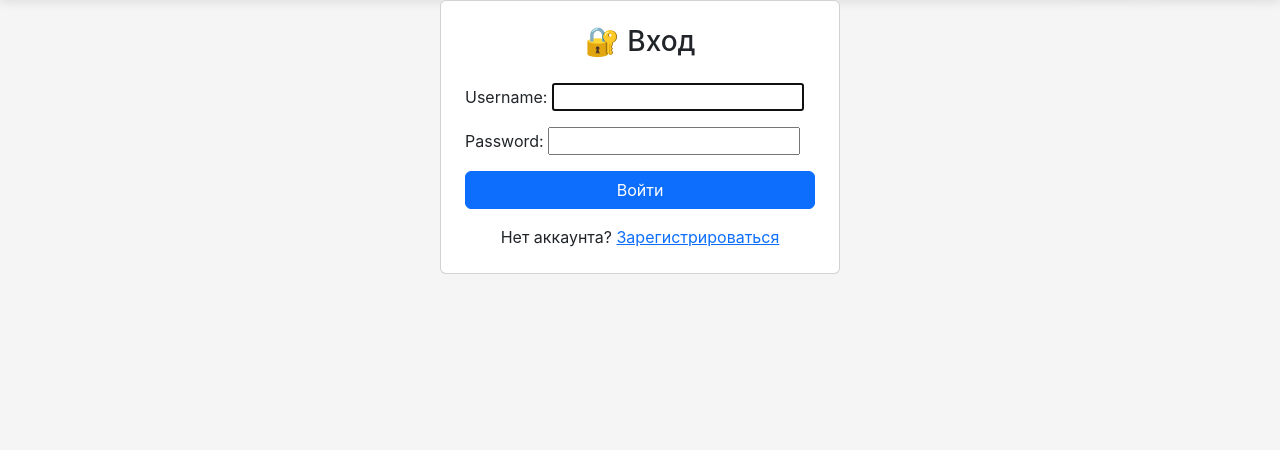
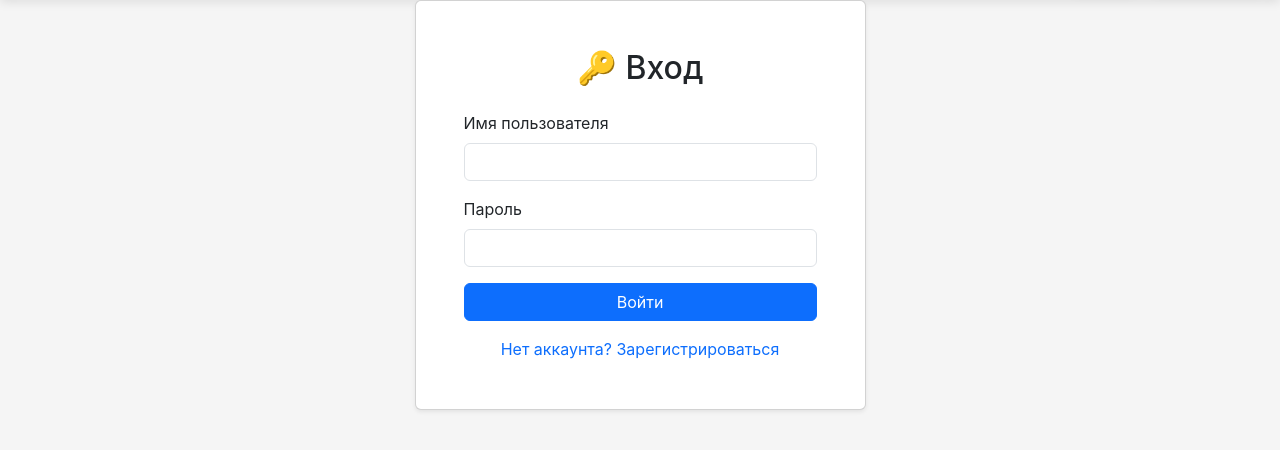
Before and after one commit to hahahai94/Constanta, a Django app: page /auth/ in a window 1280 px wide. Shown: the part 62-512 px from the top of the page. Run offline with Django 5.2, Linux system fonts and the light colour scheme; parts of the project's set-up code (start-up, migrations or seed data) failed here and were passed over.

Commit message:
Update auth.html

```diff
--- a/chat/templates/auth.html
+++ b/chat/templates/auth.html
@@ -1,16 +1,20 @@
 {% extends 'base.html' %}
-
-{% block body_class %}content-page{% endblock %}
-{% block container_class %}container{% endblock %}
+{% load static %}
 
 {% block content %}
-<div class="container d-flex justify-content-center align-items-center h-100">
-    <div class="card p-4" style="width: 400px;">
-        <h3 class="text-center mb-4">
-            {% if type == 'reg' %}📝 Регистрация{% else %}🔐 Вход{% endif %}
-        </h3>
+<div class="container">
+    <div class="row justify-content-center">
+        <div class="col-md-5">
+            <div class="card shadow-sm">
+                <div class="card-body p-5">
+                    <!-- ЗАГОЛОВОК -->
+                    {% if type == 'reg' %}
+                        <h2 class="text-center mb-4">🔐 Регистрация</h2>
+                    {% else %}
+                        <h2 class="text-center mb-4">🔑 Вход</h2>
+                    {% endif %}
 
-        <!-- Сообщения об ошибках/успехе -->
+                    <!-- СООБЩЕНИЯ ОБ ОШИБКАХ -->
                     {% if messages %}
                         {% for message in messages %}
                             <div class="alert alert-{{ message.tags }} alert-dismissible fade show" role="alert">
@@ -20,34 +24,67 @@
                         {% endfor %}
                     {% endif %}
 
+                    <!-- ФОРМА -->
                     <form method="post">
                         {% csrf_token %}
-            {{ form.as_p }}
-            <button type="submit" class="btn btn-primary w-100">
-                {% if type == 'reg' %}Создать аккаунт{% else %}Войти{% endif %}
-            </button>
-        </form>
 
-        <div class="mt-3 text-center">
-            {% if type == 'reg' %}
-                Уже есть аккаунт? <a href="{% url 'auth' %}">Войти</a>
-            {% else %}
-                Нет аккаунта? <a href="{% url 'auth' %}">Зарегистрироваться</a>
-            {% endif %}
-        </div>
-
-        <!-- Подсказка про бан -->
-        {% if type == 'auth' %}
-        <div class="alert alert-info mt-4 small mb-0" role="alert">
-            ℹ️ Не можете войти? Возможно ваш аккаунт заблокирован.
-            <br>
-            <strong>
-                <a href="https://t.me/DedSec_FAN" target="_blank" class="alert-link">
-                    ✈️ Написать админу @DedSec_FAN
-                </a>
-            </strong>
+                        {% if form.errors %}
+                            <div class="alert alert-danger">
+                                {% for field, errors in form.errors.items %}
+                                    {% for error in errors %}
+                                        <div>{{ error }}</div>
+                                    {% endfor %}
+                                {% endfor %}
                             </div>
                         {% endif %}
+
+                        {% if type == 'reg' %}
+                            <!-- ПОЛЯ РЕГИСТРАЦИИ -->
+                            <div class="mb-3">
+                                <label class="form-label">Имя пользователя</label>
+                                <input type="text" name="username" class="form-control"
+                                       value="{{ form.username.value|default:'' }}" required>
+                            </div>
+                            <div class="mb-3">
+                                <label class="form-label">Пароль</label>
+                                <input type="password" name="password1" class="form-control" required>
+                            </div>
+                            <div class="mb-3">
+                                <label class="form-label">Подтвердите пароль</label>
+                                <input type="password" name="password2" class="form-control" required>
+                            </div>
+                            <button type="submit" name="register" class="btn btn-primary w-100 mb-3">
+                                Зарегистрироваться
+                            </button>
+                            <div class="text-center">
+                                <a href="{% url 'auth' %}?mode=login" class="text-decoration-none">
+                                    Уже есть аккаунт? Войти
+                                </a>
+                            </div>
+                        {% else %}
+                            <!-- ПОЛЯ ВХОДА -->
+                            <div class="mb-3">
+                                <label class="form-label">Имя пользователя</label>
+                                <input type="text" name="username" class="form-control"
+                                       value="{{ form.username.value|default:'' }}" required>
+                            </div>
+                            <div class="mb-3">
+                                <label class="form-label">Пароль</label>
+                                <input type="password" name="password" class="form-control" required>
+                            </div>
+                            <button type="submit" class="btn btn-primary w-100 mb-3">
+                                Войти
+                            </button>
+                            <div class="text-center">
+                                <a href="{% url 'auth' %}?mode=reg" class="text-decoration-none">
+                                    Нет аккаунта? Зарегистрироваться
+                                </a>
+                            </div>
+                        {% endif %}
+                    </form>
+                </div>
+            </div>
+        </div>
     </div>
 </div>
 {% endblock %}
--- a/chat/urls.py
+++ b/chat/urls.py
@@ -1,7 +1,6 @@
-# chat/urls.py
 from django.urls import path
-from django.conf import settings          # ← ДОБАВЛЕНО
-from django.conf.urls.static import static # ← ДОБАВЛЕНО
+from django.conf import settings
+from django.conf.urls.static import static
 from . import views
 
 urlpatterns = [
@@ -33,8 +32,8 @@ urlpatterns = [
     # ⚡ API
     path('api/send/', views.send_message, name='api_send'),
     path('api/heartbeat/', views.api_heartbeat, name='api_heartbeat'),
-]  # ← ЗАКРЫВАЮЩАЯ СКОБКА СПЕРВА
+]
 
-# 🔹 Раздача медиа-файлов (только в режиме разработки)
+# 🔹 Раздача медиа (только для разработки)
 if settings.DEBUG:
     urlpatterns += static(settings.MEDIA_URL, document_root=settings.MEDIA_ROOT)
--- a/chat/views/auth.py
+++ b/chat/views/auth.py
@@ -1,44 +1,48 @@
-# chat/views/auth.py
 from django.shortcuts import render, redirect
 from django.contrib.auth import login, logout, authenticate
+from django.contrib.auth.forms import AuthenticationForm
 from django.contrib import messages
 from django.contrib.auth.decorators import login_required
-from chat.forms import RegistrationForm, LoginForm
-
+from chat.forms import RegistrationForm
 
 def auth_view(request):
-    # По умолчанию вход. Переключение через ?mode=reg
+    # Режим по умолчанию: вход
     mode = request.GET.get('mode', 'login')
 
     if request.method == 'POST':
-        # Если явно запрошена регистрация
+        # 🔹 РЕГИСТРАЦИЯ
         if mode == 'reg' or 'register' in request.POST:
             form = RegistrationForm(request.POST)
             if form.is_valid():
                 user = form.save()
-                login(request, user,backend='chat.backends.CustomAuthBackend')
+                login(request, user, backend='django.contrib.auth.backends.ModelBackend')
                 return redirect('main')
+            else:
+                mode = 'reg'  # Остаться на форме регистрации при ошибках
+        # 🔹 ВХОД
         else:
-            # Вход
+            form = AuthenticationForm(request.POST)
             username = request.POST.get('username')
             password = request.POST.get('password')
             user = authenticate(request, username=username, password=password)
 
             if user is not None:
-                login(request, user)
-                return redirect('main')  # 302 (тест проходит)
+                login(request, user, backend='django.contrib.auth.backends.ModelBackend')
+                return redirect('main')
             else:
                 messages.error(request, '❌ Неверный логин или пароль')
-                mode = 'login'  # При ошибке возвращаемся ко входу
+                mode = 'login'
 
-    # GET или ошибка → рендерим нужную форму
+    # 🔹 GET-запрос или возврат после ошибки
     if mode == 'reg':
         form = RegistrationForm()
     else:
-        form = LoginForm()  # Показываем вход по умолчанию
+        form = AuthenticationForm()
 
-    return render(request, 'auth.html', {'form': form, 'type': mode})
-
+    return render(request, 'auth.html', {
+        'form': form,
+        'type': mode  # Передаёт 'login' или 'reg' в шаблон
+    })
 
 @login_required
 def logout_view(request):
```
Lines whose indentation alone changed are shown as unchanged.
